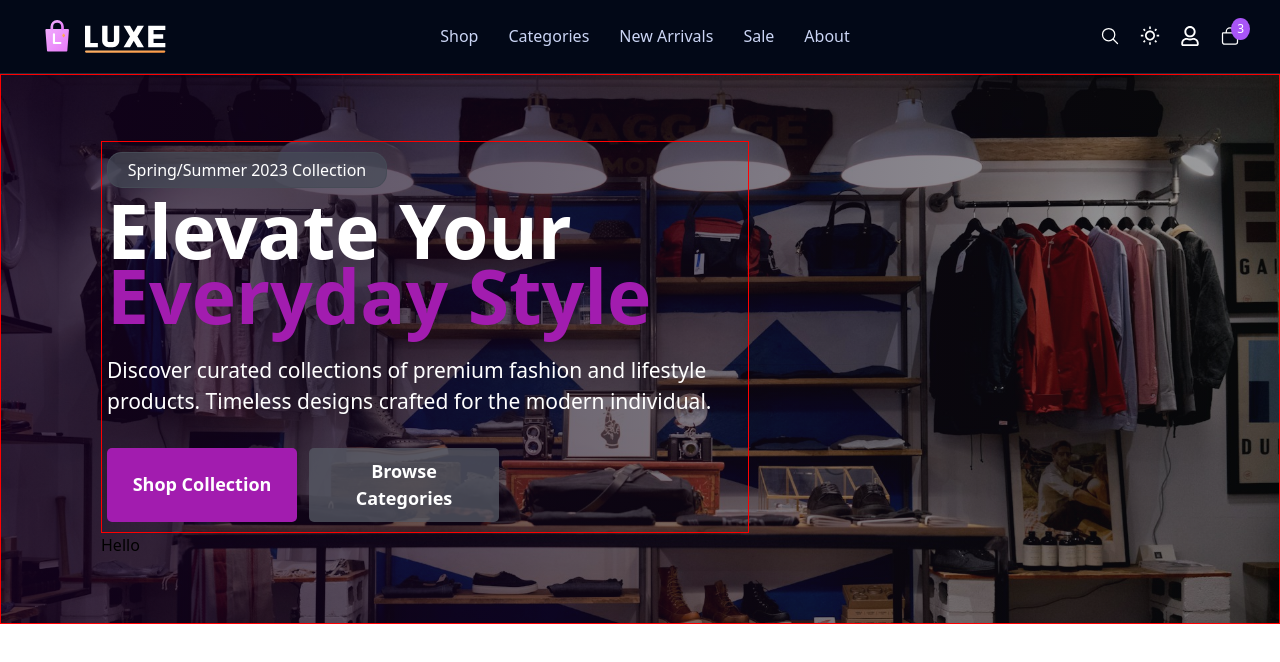
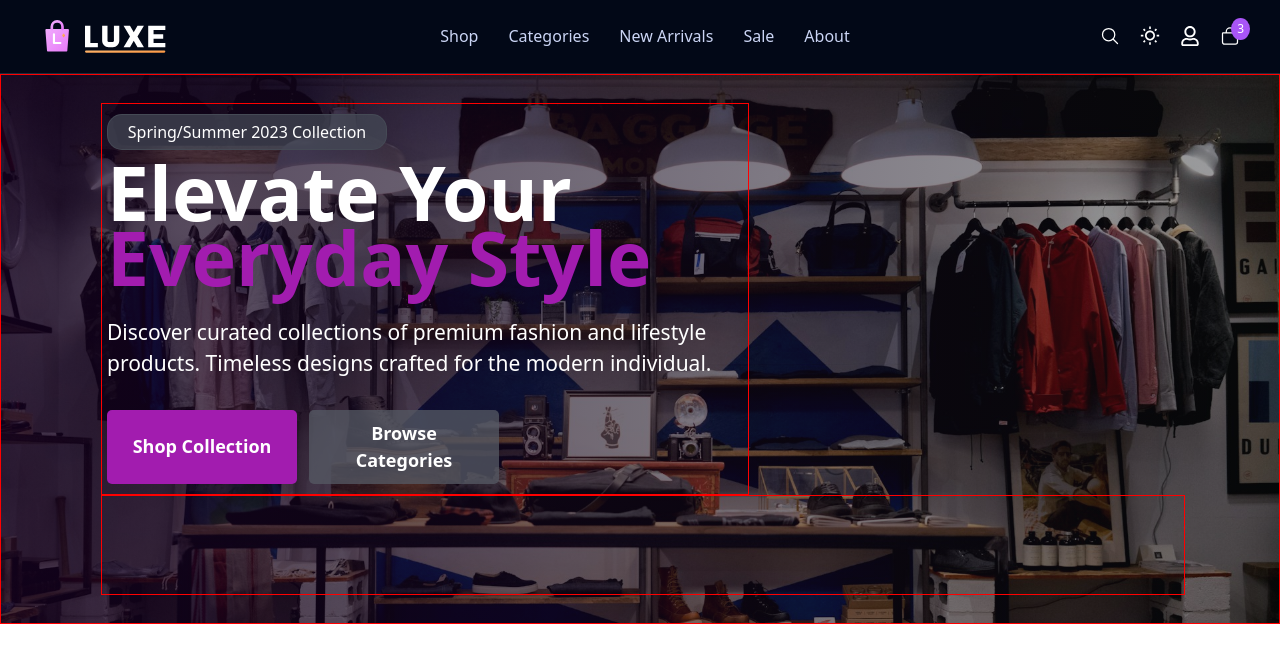
Before and after one commit to hasnainasif0761/SMIT-React-Class-section, a React (Create React App) app: page / in a window 1280 px wide. Shown: the top 662 px of the page. Built offline with nearby package versions, Linux system fonts and the light colour scheme.

Commit message:
18-Updation

```diff
--- a/src/assets/css/Home.css
+++ b/src/assets/css/Home.css
@@ -46,6 +46,12 @@
     font-size: 21px;
     color: white;
 }
+.HeroClientReview
+{
+    width: 92%;
+    height: 100px;
+    border:1px solid red;
+}
 
 @media (max-width:768px) {
     .heroContent
--- a/src/pages/HeroSection.jsx
+++ b/src/pages/HeroSection.jsx
@@ -17,7 +17,9 @@ const HeroSection = () => {
         <Button title="Browse Categories" bg="#565a64c3" hoverBg="#565a64fb"/>
         </div>
     </div>
-    <h1>Hello</h1>
+    <div className="HeroClientReview">
+
+    </div>
     </div>
     </>
   )
```
